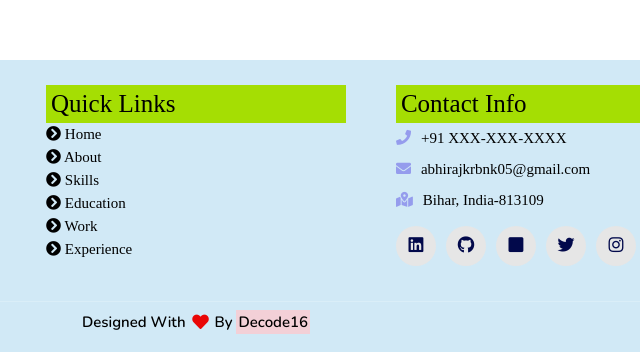
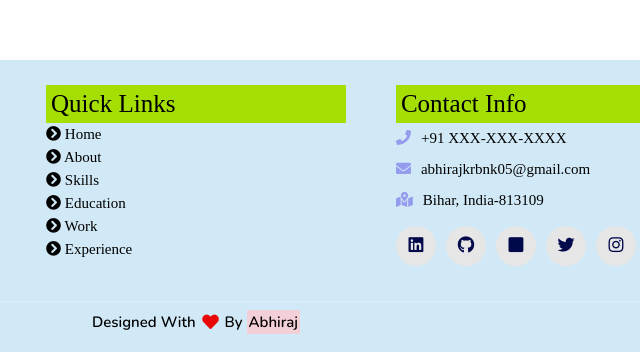
Before and after one commit to decode16/Abhiraj-portfolio, a plain HTML site: page index.html in a window 1280 px wide. Shown: the part 5164-5516 px from the top of the page, 444-1084 px from the left. Drawn offline with nearby package versions, Linux system fonts and the light colour scheme; animation ran at ten frames a second; a web font is replaced by a local one.

Commit message:
decode to abhiraj

```diff
--- a/index.html
+++ b/index.html
@@ -388,7 +388,7 @@
     </div>
 
     <h1 class="credit">Designed with <i class="fa fa-heart pulse"></i> by <a href="https://github.com/decode16">
-        decode16</a></h1>
+        Abhiraj</a></h1>
 
   </section>
   <!-- footer section ends -->
```
